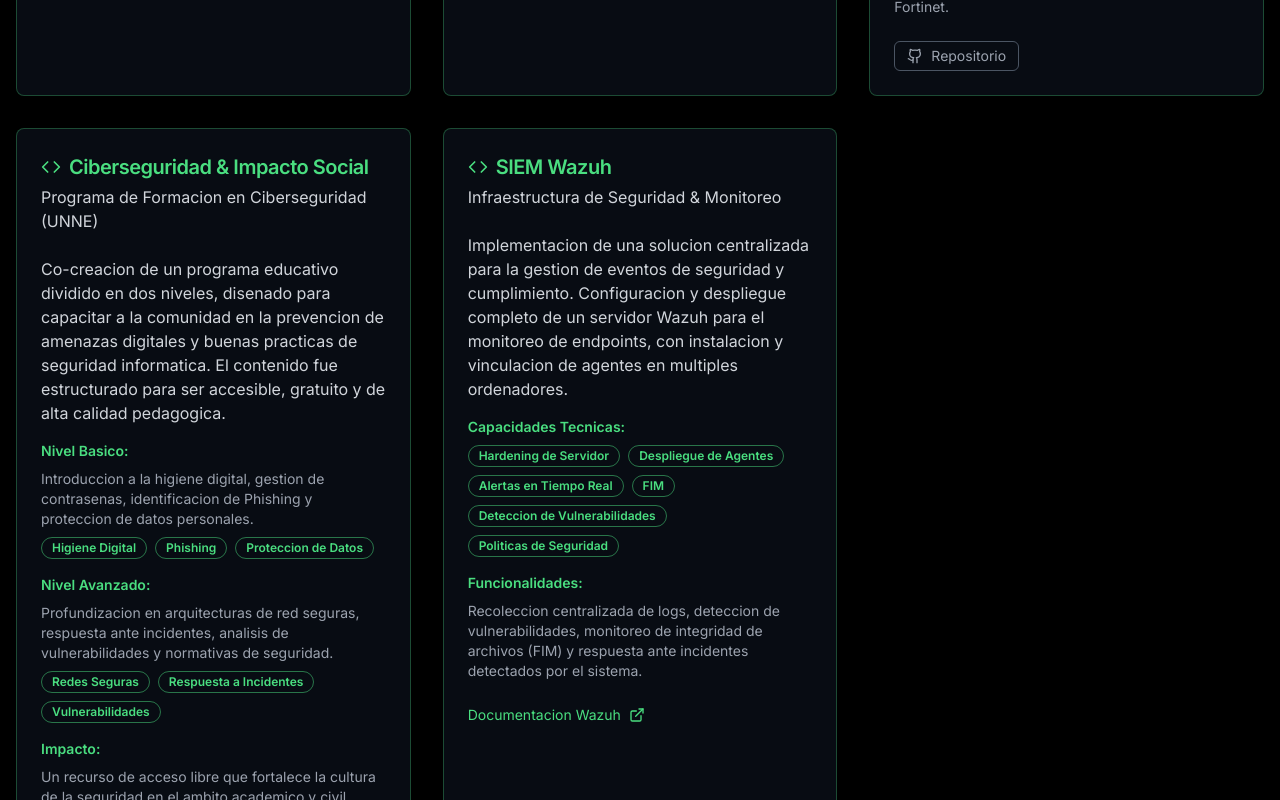
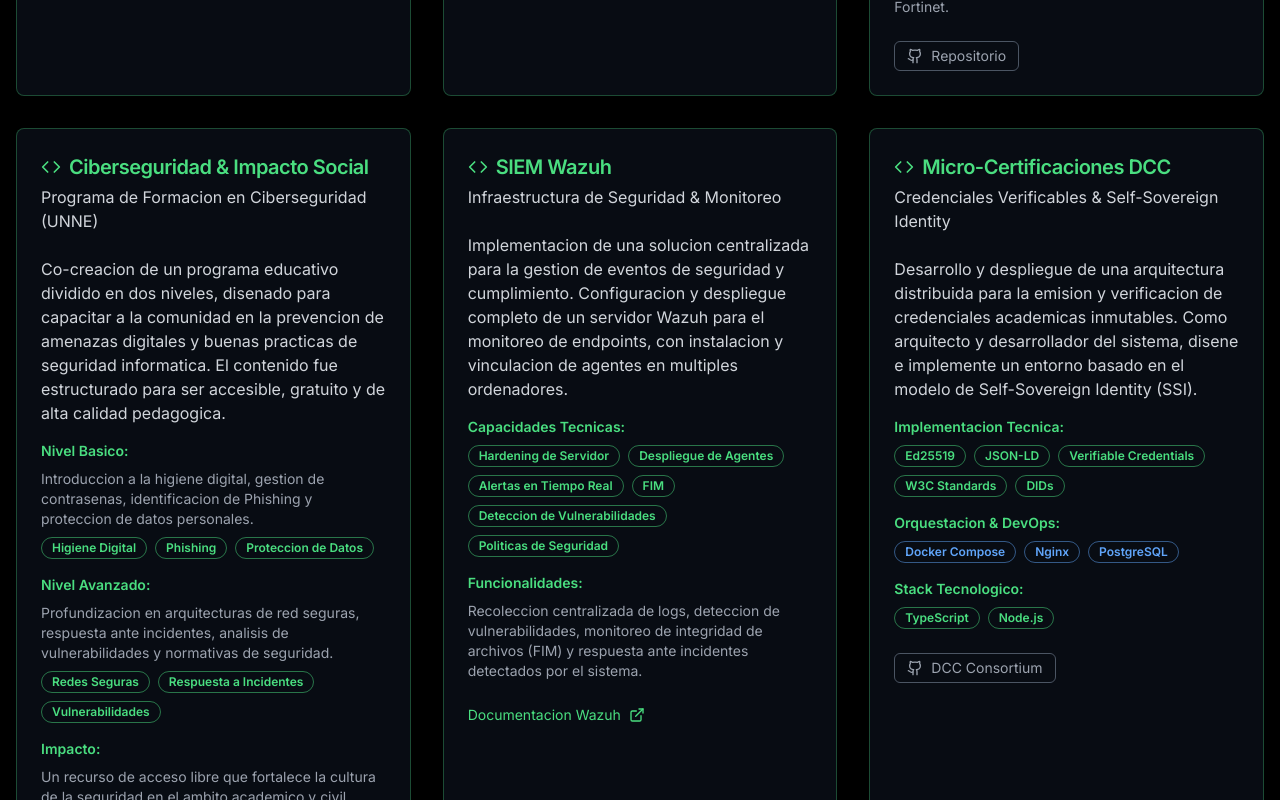
Before and after one commit to Santiago-sz/MiPortfolio, a Next.js app: page / in a window 1280 px wide. Shown: the part 3560-4360 px from the top of the page. Built offline with nearby package versions, Linux system fonts and the light colour scheme.

Commit message:
feat: add new DCC Micro-Certifications card
Add new Micro-Certifications DCC card with detailed tech stack and links.

Co-authored-by: Santiago Suarez <105062260+Santiago-sz@users.noreply.github.com>

```diff
--- a/app/page.tsx
+++ b/app/page.tsx
@@ -978,6 +978,88 @@ export default function Portfolio() {
                 </CardContent>
               </Card>
             </motion.div>
+
+            {/* Proyecto DCC - Micro-Certificaciones */}
+            <motion.div
+              initial={{ opacity: 0, y: 50 }}
+              whileInView={{ opacity: 1, y: 0 }}
+              transition={{ duration: 0.6, delay: 1.0 }}
+            >
+              <Card className="bg-gray-900/50 border-green-400/30 backdrop-blur-sm h-full hover:border-green-400 transition-all duration-300">
+                <CardHeader>
+                  <div>
+                    <CardTitle className="text-green-400 flex items-center text-lg sm:text-xl">
+                      <Code className="mr-2 h-5 w-5" />
+                      Micro-Certificaciones DCC
+                    </CardTitle>
+                    <CardDescription className="text-gray-300 mt-1 text-sm sm:text-base">
+                      Credenciales Verificables & Self-Sovereign Identity
+                    </CardDescription>
+                  </div>
+                </CardHeader>
+                <CardContent className="space-y-4">
+                  <p className="text-gray-300 text-sm sm:text-base">
+                    Desarrollo y despliegue de una arquitectura distribuida para la emision y verificacion de credenciales academicas inmutables. Como arquitecto y desarrollador del sistema, disene e implemente un entorno basado en el modelo de Self-Sovereign Identity (SSI).
+                  </p>
+                  <div>
+                    <h4 className="text-green-400 font-semibold mb-2 text-sm">Implementacion Tecnica:</h4>
+                    <div className="flex flex-wrap gap-2">
+                      <Badge variant="outline" className="border-green-400/50 text-green-400 text-xs">
+                        Ed25519
+                      </Badge>
+                      <Badge variant="outline" className="border-green-400/50 text-green-400 text-xs">
+                        JSON-LD
+                      </Badge>
+                      <Badge variant="outline" className="border-green-400/50 text-green-400 text-xs">
+                        Verifiable Credentials
+                      </Badge>
+                      <Badge variant="outline" className="border-green-400/50 text-green-400 text-xs">
+                        W3C Standards
+                      </Badge>
+                      <Badge variant="outline" className="border-green-400/50 text-green-400 text-xs">
+                        DIDs
+                      </Badge>
+                    </div>
+                  </div>
+                  <div>
+                    <h4 className="text-green-400 font-semibold mb-2 text-sm">Orquestacion & DevOps:</h4>
+                    <div className="flex flex-wrap gap-2">
+                      <Badge variant="outline" className="border-blue-400/50 text-blue-400 text-xs">
+                        Docker Compose
+                      </Badge>
+                      <Badge variant="outline" className="border-blue-400/50 text-blue-400 text-xs">
+                        Nginx
+                      </Badge>
+                      <Badge variant="outline" className="border-blue-400/50 text-blue-400 text-xs">
+                        PostgreSQL
+                      </Badge>
+                    </div>
+                  </div>
+                  <div>
+                    <h4 className="text-green-400 font-semibold mb-2 text-sm">Stack Tecnologico:</h4>
+                    <div className="flex flex-wrap gap-2">
+                      <Badge variant="outline" className="border-green-400/50 text-green-400 text-xs">
+                        TypeScript
+                      </Badge>
+                      <Badge variant="outline" className="border-green-400/50 text-green-400 text-xs">
+                        Node.js
+                      </Badge>
+                    </div>
+                  </div>
+                  <div className="flex flex-wrap gap-4 pt-2">
+                    <motion.a
+                      href="https://github.com/digitalcredentials"
+                      target="_blank"
+                      rel="noopener noreferrer"
+                      className="inline-flex items-center text-gray-400 hover:text-gray-300 transition-colors text-sm border border-gray-600 rounded-md px-3 py-1 hover:border-gray-400"
+                      whileHover={{ scale: 1.05 }}
+                    >
+                      <Github className="mr-2 h-4 w-4" /> DCC Consortium
+                    </motion.a>
+                  </div>
+                </CardContent>
+              </Card>
+            </motion.div>
           </div>
         </div>
       </section>
```
